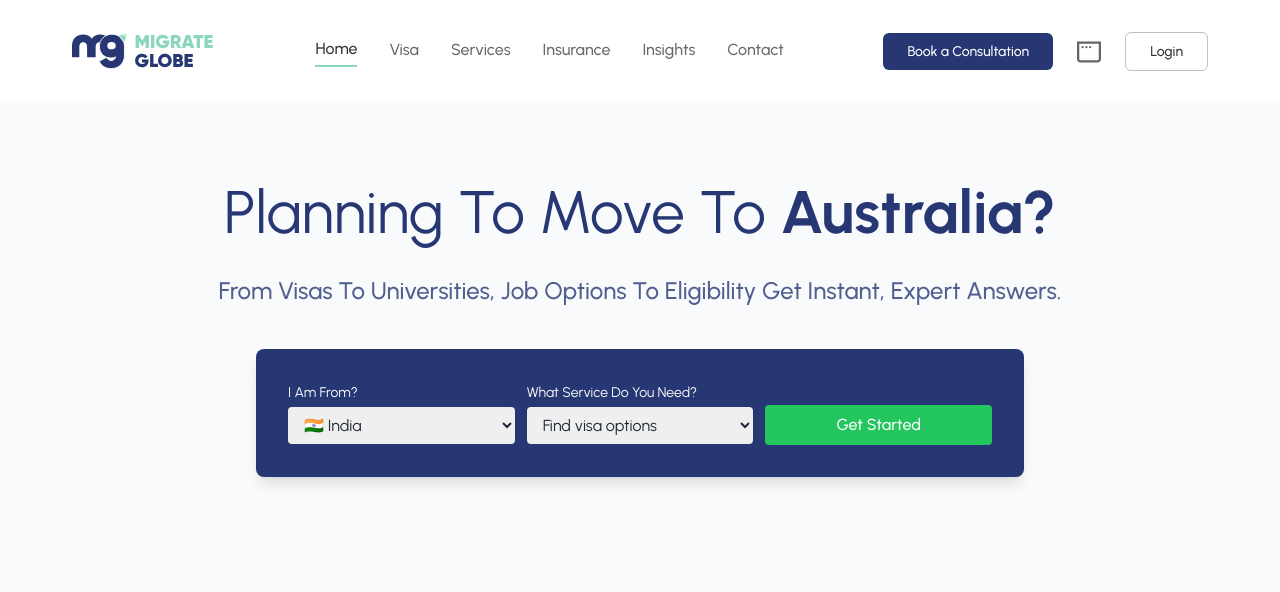
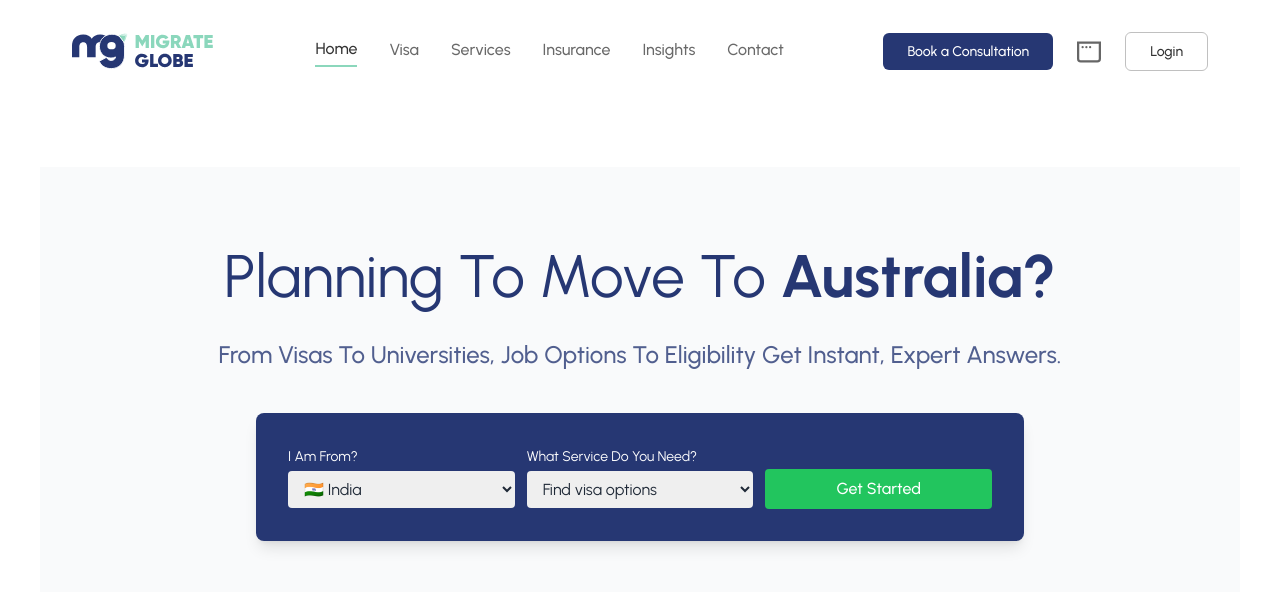
Before and after one commit to SarangTandel5112/migrate-globe-FE, a Next.js app: page / in a window 1280 px wide. Shown: the top 592 px of the page. Built offline with nearby package versions, Linux system fonts and the light colour scheme.

Commit message:
Changes for layout

```diff
--- a/src/app/layout.tsx
+++ b/src/app/layout.tsx
@@ -23,7 +23,9 @@ export default function RootLayout({
         <html lang="en">
             <body className={`${urbanist.variable} antialiased`}>
                 <Navbar />
-                {children}
+                  <div className="container-1200 py-8 md:py-12 lg:py-16">
+                    {children}
+                  </div>
             </body>
         </html>
     );
```
